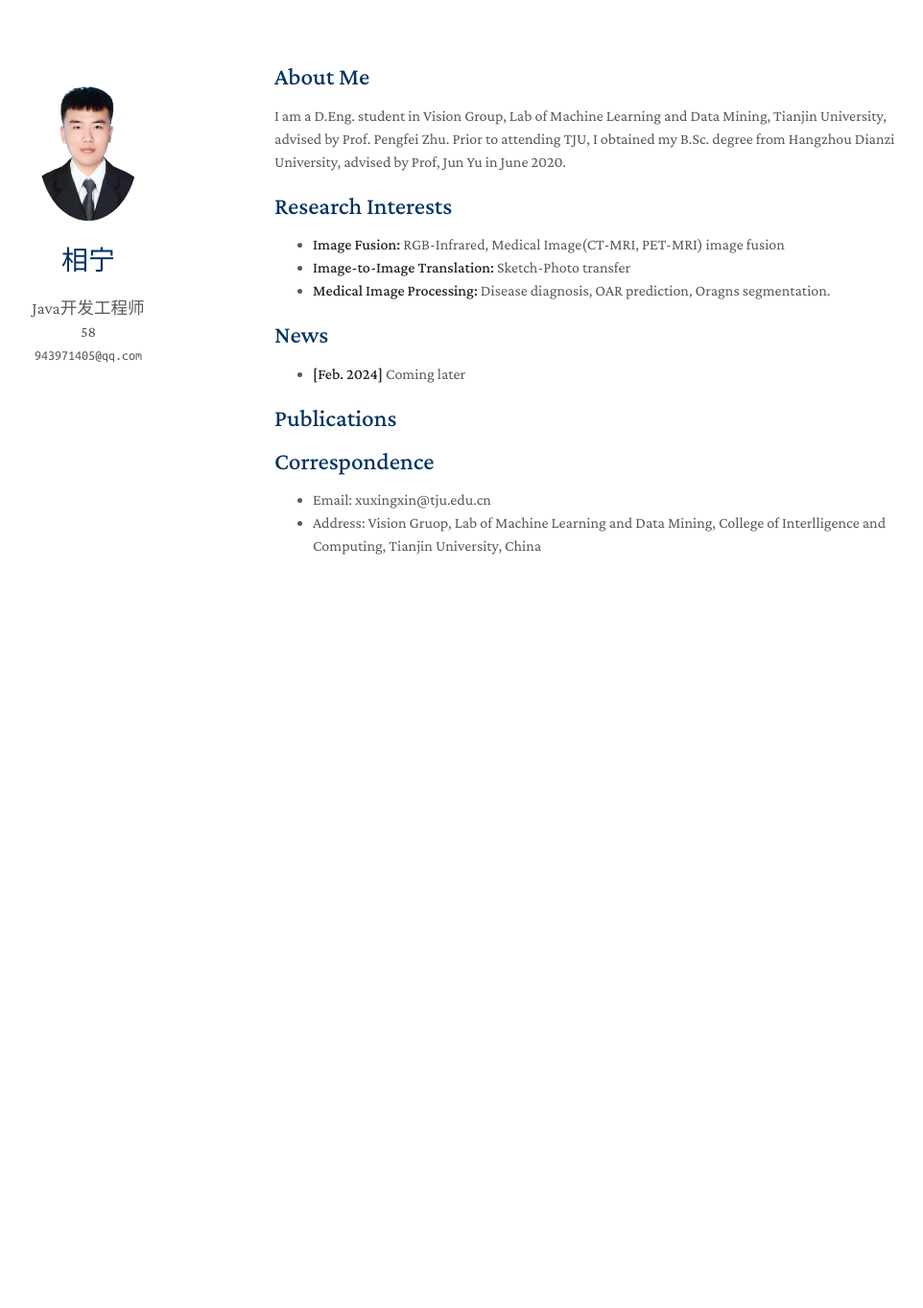
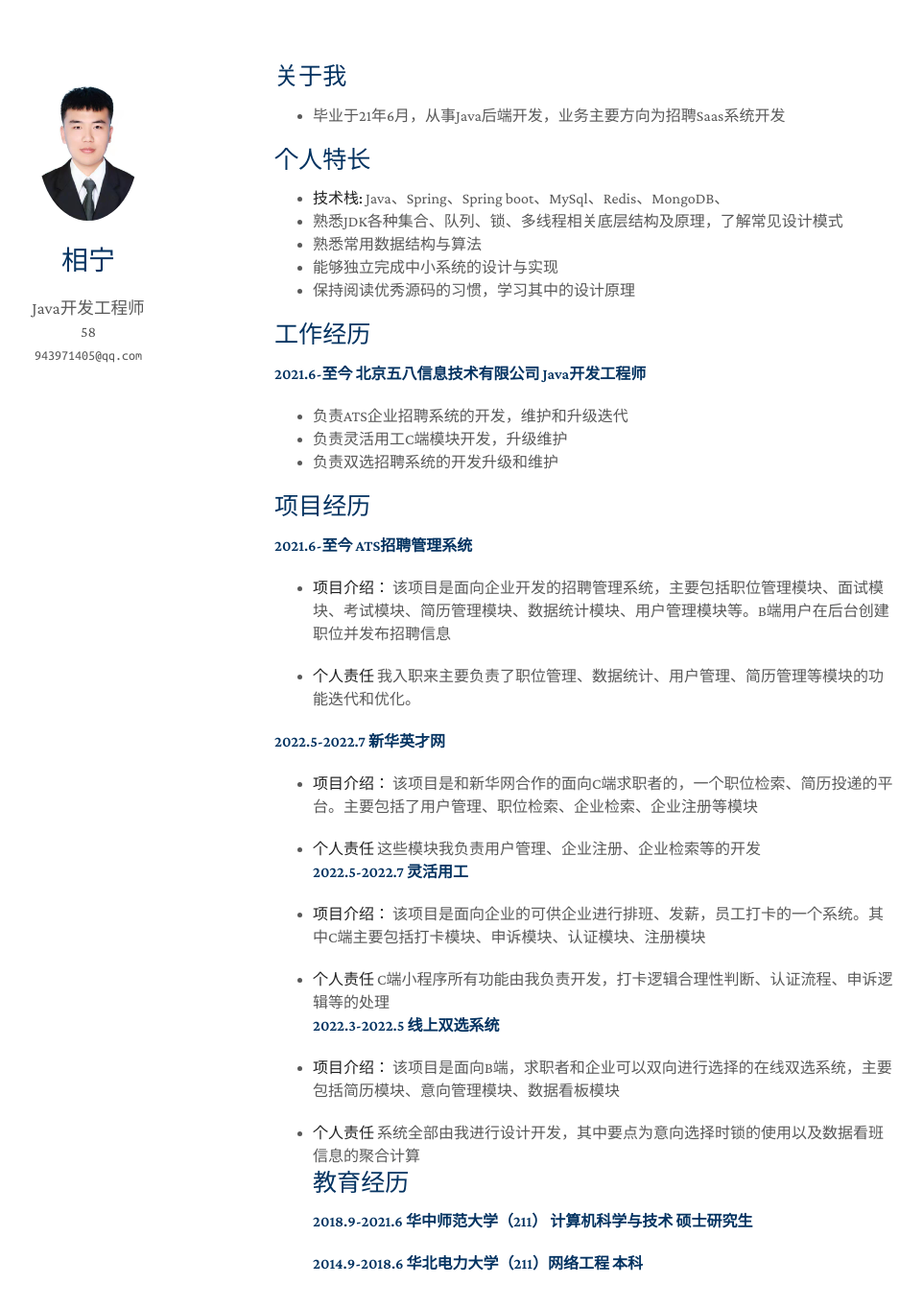
Before and after one commit to xiangningOvo/xiangningOvo.github.io, a Jekyll site: the page built from index.md, in a window 1280 px wide and 1400 px high. Shown: the top 1363 px of the window at 96% size, without its empty margins (184-1146 px from the left). Built offline with Jekyll 4.4.1, drawn with Linux system fonts in a browser that asks for light colours; nearby versions of some CDN libraries; a style sheet for code colours, icons or effects is not loaded; our own code applies the rules of GitHub Pages for plain Markdown files.

Commit message:
Update index.md

```diff
--- a/index.md
+++ b/index.md
@@ -2,21 +2,49 @@
 layout: homepage
 ---
 
-## About Me
+## 关于我
 
-I am a D.Eng. student in Vision Group, Lab of Machine Learning and Data Mining, Tianjin University, advised by Prof. Pengfei Zhu.  Prior to attending TJU, I obtained my B.Sc. degree from Hangzhou Dianzi University, advised by Prof, Jun Yu in June 2020.
+- 毕业于21年6月，从事Java后端开发，业务主要方向为招聘Saas系统开发
 
-## Research Interests
+## 个人特长
 
-- **Image Fusion:** RGB-Infrared, Medical Image(CT-MRI, PET-MRI) image fusion
-- **Image-to-Image Translation:** Sketch-Photo transfer
-- **Medical Image Processing:** Disease diagnosis, OAR prediction, Oragns segmentation.
+- **技术栈:** Java、Spring、Spring boot、MySql、Redis、MongoDB、
+- 熟悉JDK各种集合、队列、锁、多线程相关底层结构及原理，了解常见设计模式
+- 熟悉常用数据结构与算法
+- 能够独立完成中小系统的设计与实现
+- 保持阅读优秀源码的习惯，学习其中的设计原理
 
-## News
+## 工作经历
 
-- **[Feb. 2024]** Coming later
+#### 2021.6-至今 北京五八信息技术有限公司 Java开发工程师
+
+- 负责ATS企业招聘系统的开发，维护和升级迭代
+- 负责灵活用工C端模块开发，升级维护
+- 负责双选招聘系统的开发升级和维护
+
+## 项目经历
+#### 2021.6-至今 ATS招聘管理系统
+
+- **项目介绍：** 该项目是面向企业开发的招聘管理系统，主要包括职位管理模块、面试模块、考试模块、简历管理模块、数据统计模块、用户管理模块等。B端用户在后台创建职位并发布招聘信息
 
 
-{% include_relative _includes/publications.md %}
+- **个人责任** 我入职来主要负责了职位管理、数据统计、用户管理、简历管理等模块的功能迭代和优化。
 
-{% include_relative _includes/services.md %}
+#### 2022.5-2022.7 新华英才网
+
+- **项目介绍：** 该项目是和新华网合作的面向C端求职者的，一个职位检索、简历投递的平台。主要包括了用户管理、职位检索、企业检索、企业注册等模块
+
+- **个人责任** 这些模块我负责用户管理、企业注册、企业检索等的开发
+#### 2022.5-2022.7 灵活用工
+
+- **项目介绍：** 该项目是面向企业的可供企业进行排班、发薪，员工打卡的一个系统。其中C端主要包括打卡模块、申诉模块、认证模块、注册模块
+
+- **个人责任** C端小程序所有功能由我负责开发，打卡逻辑合理性判断、认证流程、申诉逻辑等的处理
+#### 2022.3-2022.5 线上双选系统
+
+- **项目介绍：** 该项目是面向B端，求职者和企业可以双向进行选择的在线双选系统，主要包括简历模块、意向管理模块、数据看板模块
+
+- **个人责任** 系统全部由我进行设计开发，其中要点为意向选择时锁的使用以及数据看班信息的聚合计算
+## 教育经历
+#### 2018.9-2021.6 华中师范大学（211） 计算机科学与技术 硕士研究生
+#### 2014.9-2018.6 华北电力大学（211）网络工程 本科
```
